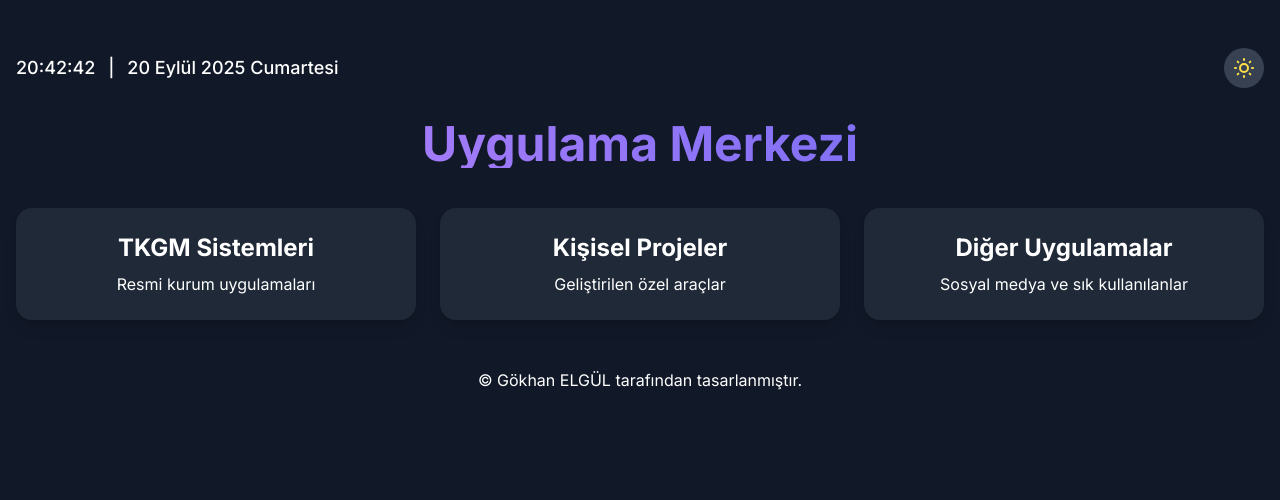
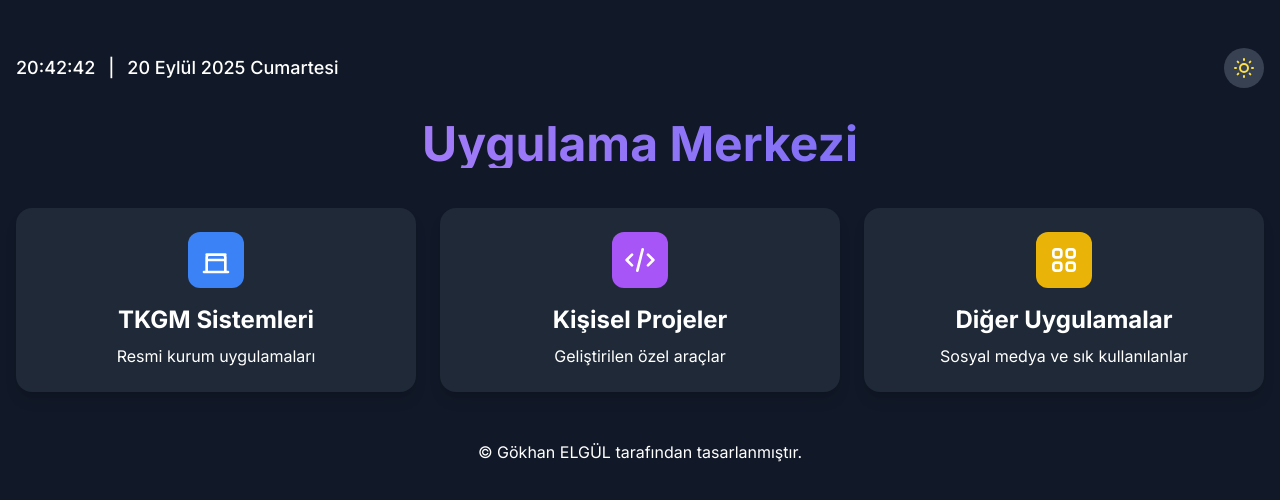
Before and after one commit to gokhangeo/gokhan, a plain HTML site: page index.html in a window 1280 px wide. Drawn offline with nearby package versions, Linux system fonts and the light colour scheme.

Commit message:
Update index.html

```diff
--- a/index.html
+++ b/index.html
@@ -79,17 +79,32 @@
 
         <!-- Kategori Kartları -->
         <div class="grid grid-cols-1 md:grid-cols-3 gap-6 mb-12">
-            <div id="open-tkgm-modal" class="category-card card bg-gray-800 p-6 rounded-2xl shadow-lg flex flex-col justify-between items-center text-center cursor-pointer transform hover:-translate-y-2 transition-all duration-300 hover:shadow-blue-500/50">
+            <div id="open-tkgm-modal" class="category-card card bg-gray-800 p-6 rounded-2xl shadow-lg flex flex-col justify-center items-center text-center cursor-pointer transform hover:-translate-y-2 transition-all duration-300 hover:shadow-blue-500/50">
+                <div class="bg-blue-500 p-3 rounded-xl mb-4">
+                    <svg class="w-8 h-8 text-white" fill="none" stroke="currentColor" viewBox="0 0 24 24"><path stroke-linecap="round" stroke-linejoin="round" stroke-width="2" d="M19 21V10a2 2 0 00-2-2H7a2 2 0 00-2 2v11m14 0H3m16 0h2m-2 0h-5m-9 0H3m2 0h5M5 12h14M5 8h14"></path></svg>
+                </div>
+                <div>
                     <h2 class="text-2xl font-bold text-header">TKGM Sistemleri</h2>
                     <p class="text-subheader mt-2">Resmi kurum uygulamaları</p>
                 </div>
-            <div id="open-projects-modal" class="category-card card bg-gray-800 p-6 rounded-2xl shadow-lg flex flex-col justify-between items-center text-center cursor-pointer transform hover:-translate-y-2 transition-all duration-300 hover:shadow-purple-500/50">
+            </div>
+            <div id="open-projects-modal" class="category-card card bg-gray-800 p-6 rounded-2xl shadow-lg flex flex-col justify-center items-center text-center cursor-pointer transform hover:-translate-y-2 transition-all duration-300 hover:shadow-purple-500/50">
+                <div class="bg-purple-500 p-3 rounded-xl mb-4">
+                    <svg class="w-8 h-8 text-white" fill="none" stroke="currentColor" viewBox="0 0 24 24"><path stroke-linecap="round" stroke-linejoin="round" stroke-width="2" d="M10 20l4-16m4 4l4 4-4 4M6 16l-4-4 4-4"></path></svg>
+                </div>
+                <div>
                     <h2 class="text-2xl font-bold text-header">Kişisel Projeler</h2>
                     <p class="text-subheader mt-2">Geliştirilen özel araçlar</p>
                 </div>
-            <div id="open-other-modal" class="category-card card bg-gray-800 p-6 rounded-2xl shadow-lg flex flex-col justify-between items-center text-center cursor-pointer transform hover:-translate-y-2 transition-all duration-300 hover:shadow-yellow-500/50">
+            </div>
+            <div id="open-other-modal" class="category-card card bg-gray-800 p-6 rounded-2xl shadow-lg flex flex-col justify-center items-center text-center cursor-pointer transform hover:-translate-y-2 transition-all duration-300 hover:shadow-yellow-500/50">
+                <div class="bg-yellow-500 p-3 rounded-xl mb-4">
+                    <svg class="w-8 h-8 text-white" fill="none" stroke="currentColor" viewBox="0 0 24 24"><path stroke-linecap="round" stroke-linejoin="round" stroke-width="2" d="M4 6a2 2 0 012-2h2a2 2 0 012 2v2a2 2 0 01-2 2H6a2 2 0 01-2-2V6zM14 6a2 2 0 012-2h2a2 2 0 012 2v2a2 2 0 01-2 2h-2a2 2 0 01-2-2V6zM4 16a2 2 0 012-2h2a2 2 0 012 2v2a2 2 0 01-2 2H6a2 2 0 01-2-2v-2zM14 16a2 2 0 012-2h2a2 2 0 012 2v2a2 2 0 01-2 2h-2a2 2 0 01-2-2v-2z"></path></svg>
+                </div>
+                <div>
                     <h2 class="text-2xl font-bold text-header">Diğer Uygulamalar</h2>
                     <p class="text-subheader mt-2">Sosyal medya ve sık kullanılanlar</p>
+                </div>
             </div>
         </div>
 
```
Lines whose indentation alone changed are shown as unchanged.
